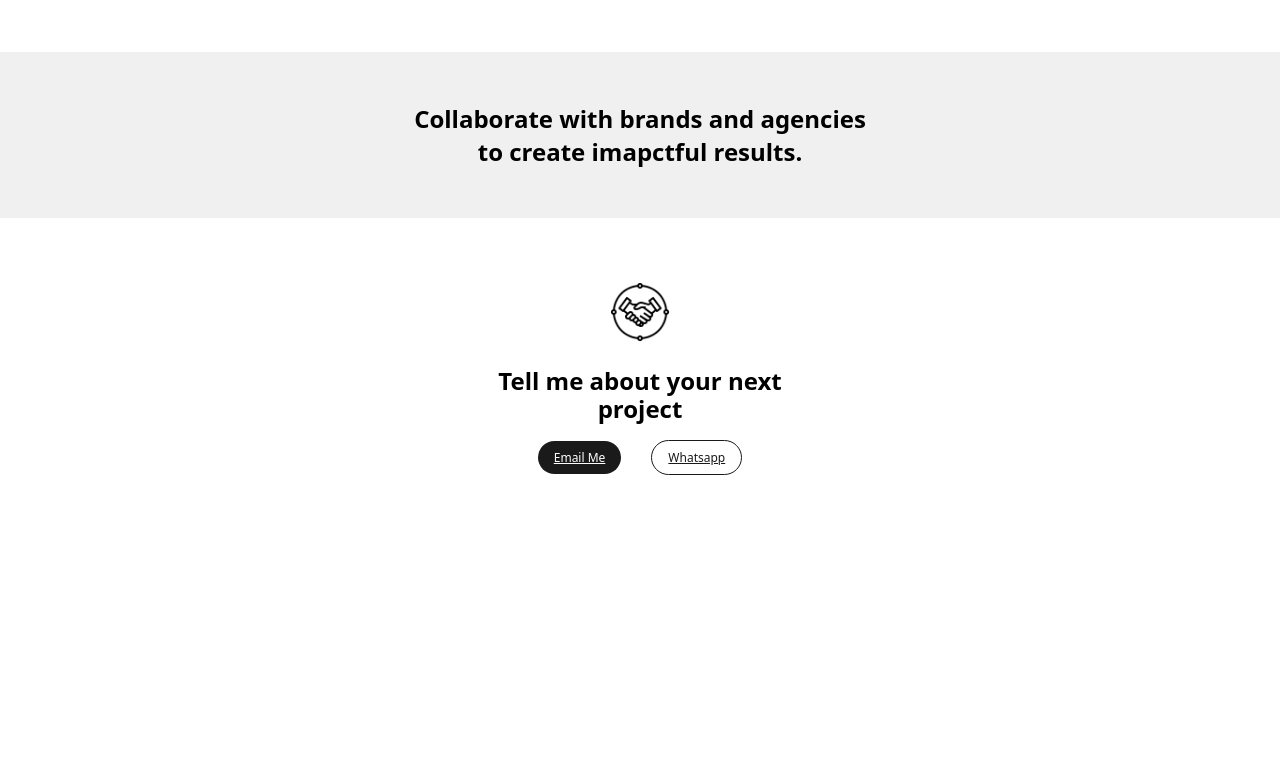
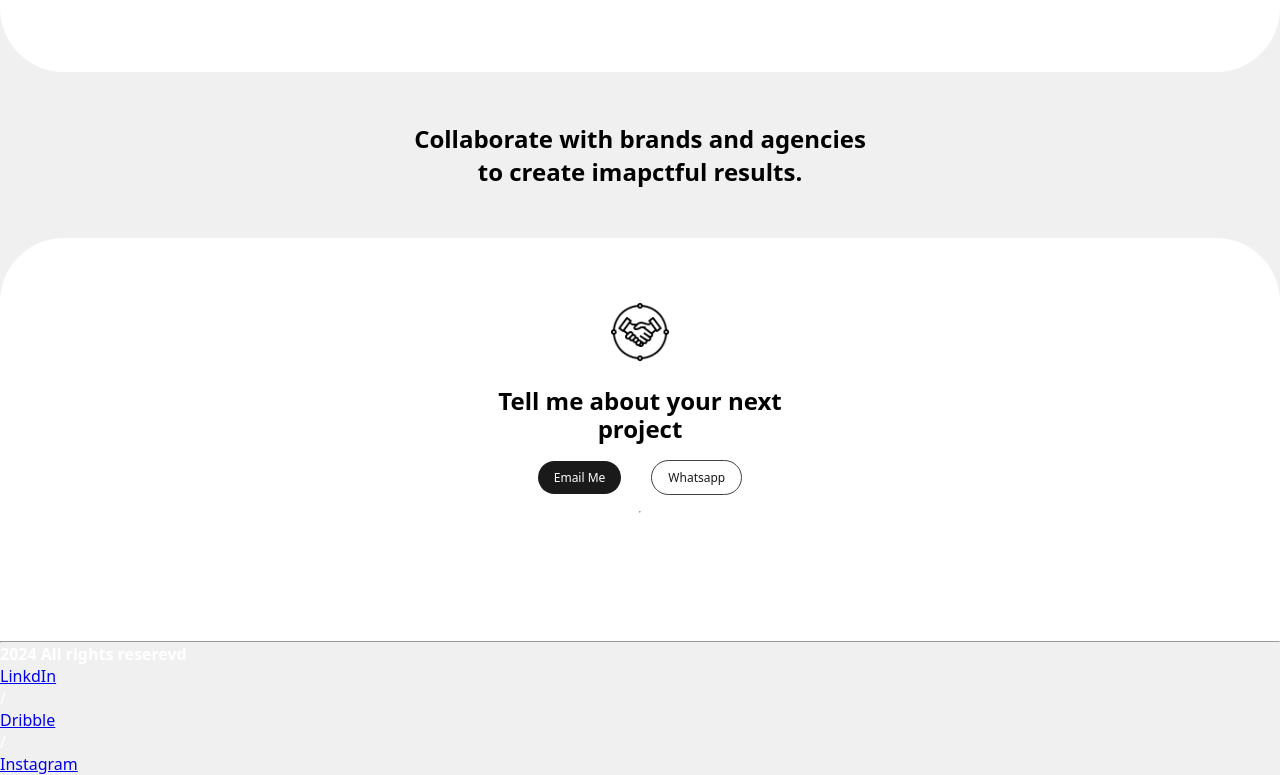
Before and after one commit to sagharghasemzadeh/digital-marketer-portofilio, a website built with Vite: page index.html in a window 1280 px wide. Shown: the part 739-1514 px from the top of the page. Before the commit the page ends 1333 px from the top, so only its background shows below. Built offline with nearby package versions, Linux system fonts and the light colour scheme.

Commit message:
[ADD] brands.css

```diff
--- a/index.html
+++ b/index.html
@@ -12,6 +12,7 @@
     <link rel="stylesheet" href="src/styles/brands.css" />
     <link rel="stylesheet" href="src/styles/collaborate.css" />
     <link rel="stylesheet" href="src/styles/contact.css" />
+    <link rel="stylesheet" href="src/styles/footer.css" />
   </head>
   <body>
     <header>
@@ -71,8 +72,19 @@
           <li><a href="#" class="emailme">Email Me</a> </li>
           <li><a href="#" class="whatsapp">Whatsapp</a> </li>
         </ul>
+        <hr>
       </section>
     </main>
-    <footer></footer>
+    <footer>
+      <hr>
+      <b>2024 All rights reserevd</b>
+      <ul>
+        <li><a href="#">LinkdIn</a></li>
+        <span class="slash">/</span>
+        <li><a href="#">Dribble</a></li>
+        <span class="slash">/</span>
+        <li><a href="#">Instagram</a></li>
+      </ul>
+    </footer>
   </body>
 </html>
--- a/src/styles/brands.css
+++ b/src/styles/brands.css
@@ -1,8 +1,8 @@
 section#brands {
     background-color: #ffffff;
-    padding: 65px;
+    padding: 75px;
     display: flex;
-    gap: 25px;
+    gap: 30px;
     border-bottom-left-radius: 64px;
     border-bottom-right-radius: 64px;
     justify-content: space-between;
--- a/src/styles/contact.css
+++ b/src/styles/contact.css
@@ -1,5 +1,5 @@
 section#contact {
-    background-color: white;
+    background-color: #ffffff;
     display: grid;
     justify-content: center;
     justify-items: center;
@@ -32,15 +32,17 @@ section#contact {
                 background-color: #1a1a1a;
                 border-radius: 999px;
                 padding: 8px 16px;
+                text-decoration: none;
             }
             a.whatsapp{
                 color: #1a1a1a;
                 background-color: white;
-                border-color: #1a1a1a;
+                border-color: #424141;
                 border-style: solid;
                 border-width: 1px;
                 border-radius: 999px;
                 padding: 8px 16px;
+                text-decoration: none;
 
             }
 
--- /dev/null
+++ b/src/styles/footer.css
@@ -0,0 +1,14 @@
+footer{
+    color: white;
+    hr{
+
+    }
+    b{
+
+    }
+    ul{
+        li{
+
+        }
+    }
+}
--- a/src/styles/global.css
+++ b/src/styles/global.css
@@ -10,5 +10,6 @@ html {
 }
 
 body {
-  background-color: white;
+  background-color: #f0f0f0;
+
 }
--- a/src/styles/hero.css
+++ b/src/styles/hero.css
@@ -1,6 +1,5 @@
 section#hero {
   background-color: #f0f0f0;
-
   display: grid;
   justify-items: center;
   justify-content: center;
```
